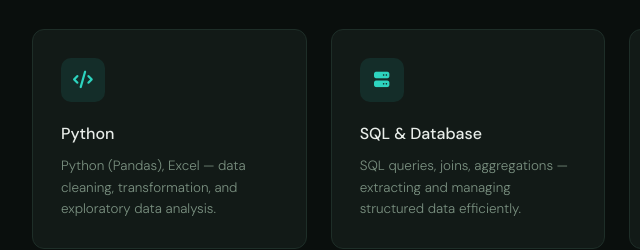
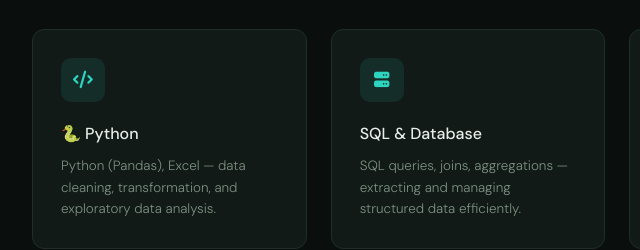
Before and after one commit to Ashish42340/Portfolio-, a plain HTML site: page index.html in a window 1280 px wide. Shown: the part 2040-2290 px from the top of the page, 312-952 px from the left. Drawn offline with nearby package versions, Linux system fonts and the light colour scheme; a web font is replaced by a local one.

Commit message:
Add snake emoji to Python skill name

```diff
--- a/index.html
+++ b/index.html
@@ -733,7 +733,7 @@ data visualization in Power BI, and basic business analytics.</div>
     <div class="skills-grid">
       <div class="skill-card">
         <div class="skill-icon"><i class="fa fa-code"></i></div>
-        <div class="skill-name"> Python </div>
+        <div class="skill-name">🐍 Python </div>
         <div class="skill-desc">Python (Pandas), Excel — data cleaning, transformation, and exploratory data analysis.</div>
       </div>
       <div class="skill-card">
```
